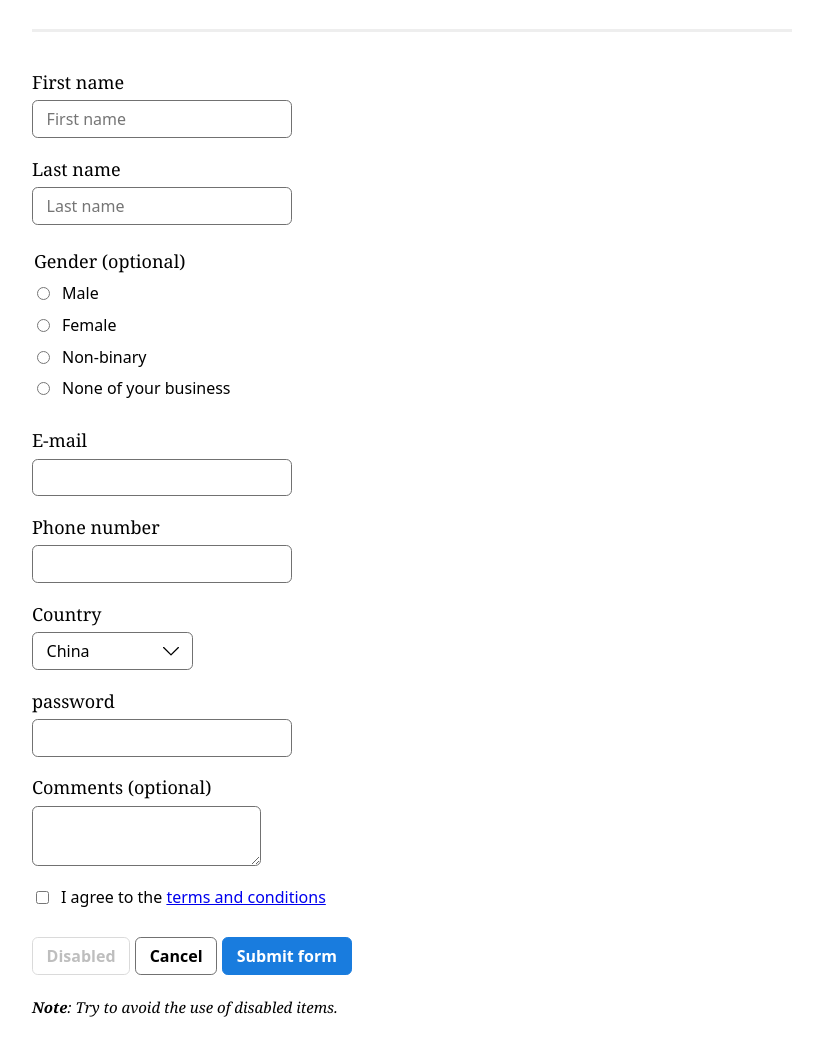
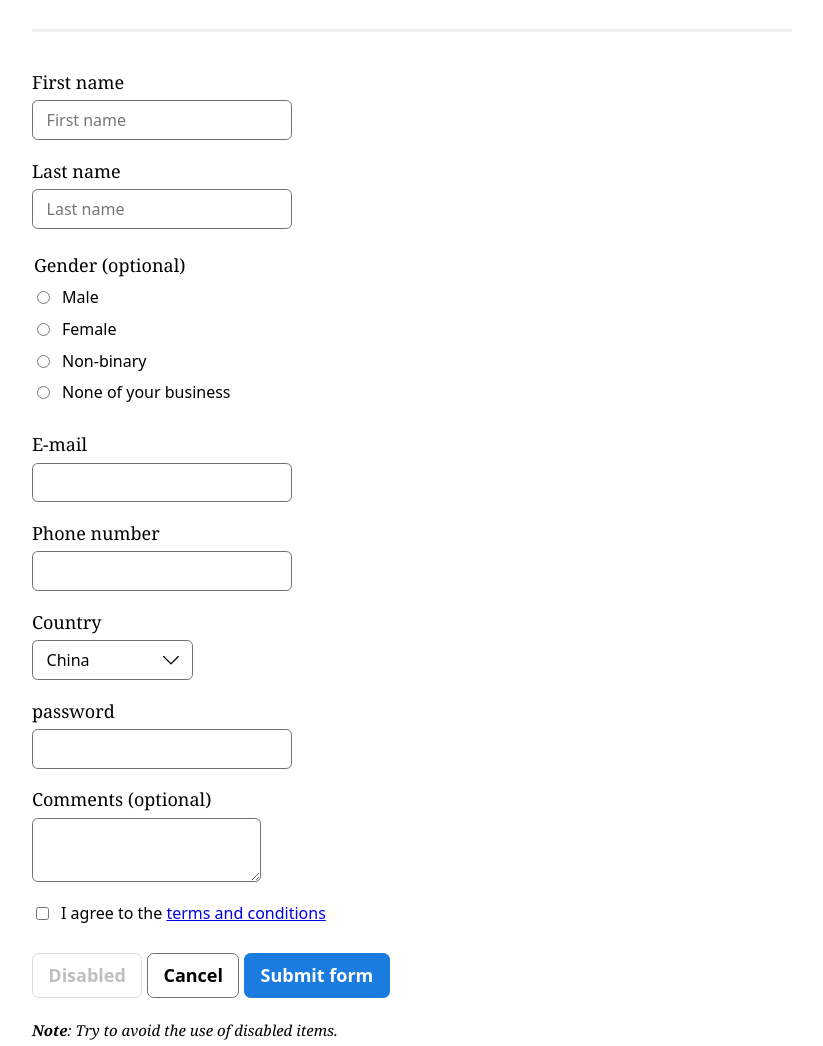
Before and after one commit to dutchcelt/system.css, a website built with Vite: page index.html in a window 1280 px wide. Shown: the part 2593-3639 px from the top of the page, without its empty margins (228-1051 px from the left). Built offline with nearby package versions, Linux system fonts and the light colour scheme.

Commit message:
Do inherit font-* values

```diff
--- a/system.css
+++ b/system.css
@@ -305,8 +305,7 @@
 	select,
 	button,
 	textarea {
-
-		font-size: var(--system-font-size-m);
+		font: inherit;
 		font-family: var(--system-font-family-interactive);
 	}
 
@@ -556,10 +555,12 @@
 		border: var(--system-stroke-thin) solid var(--system-button-border);
 		border-radius: var(--system-radius);
 		box-shadow: none;
+		font-size: var(--system-font-size-m);
 		accent-color: var(--system-accent-color);
 		&:is([type='radio']) {
 			border-radius: 50%;
 		}
+		color-scheme: light dark;
 	}
 	select {
 		appearance: none;
```
